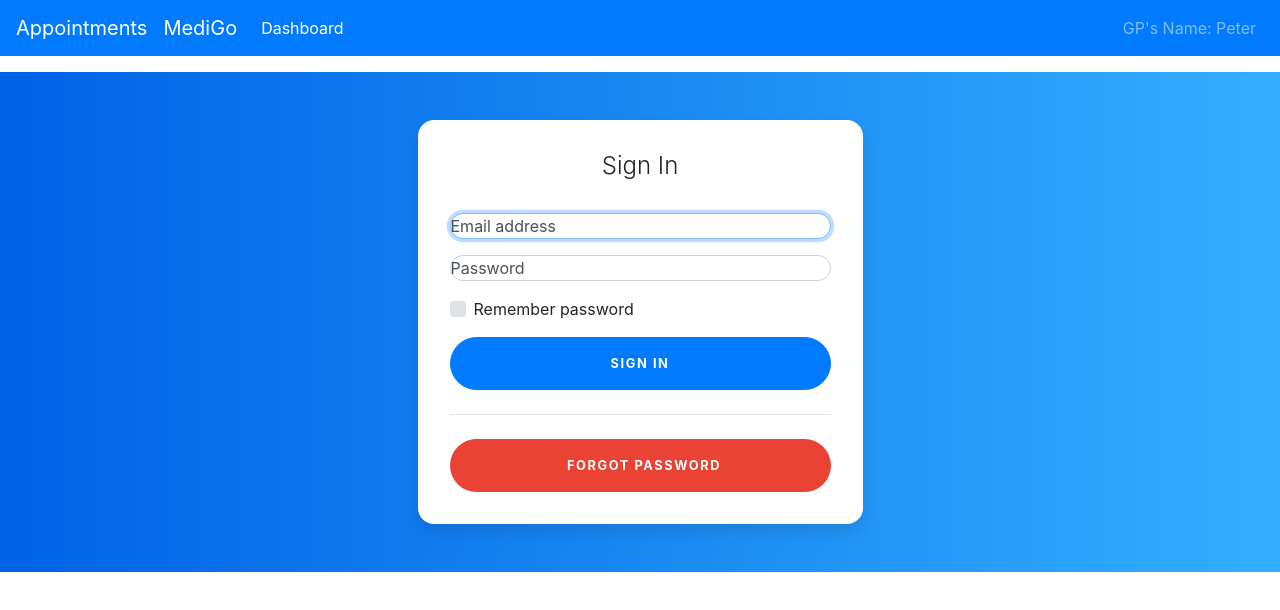
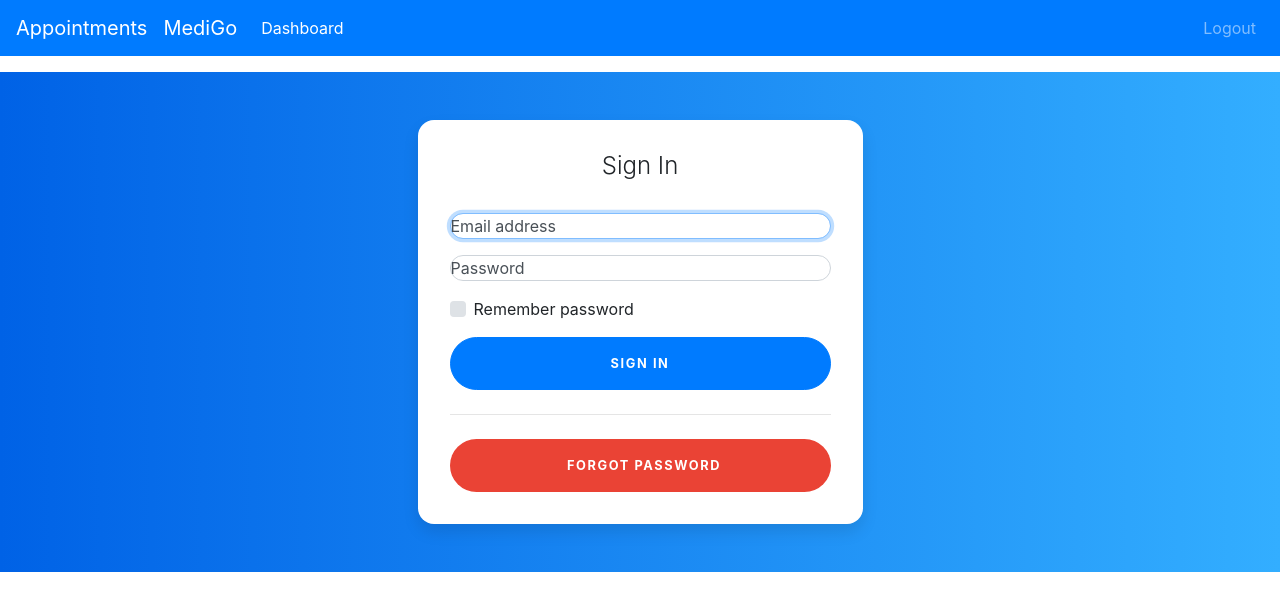
Before and after one commit to emko203/Pharma-Partners-Industry-Project, an Angular app in the folder Angular front-end/frontend/: page / in a window 1280 px wide. Shown: the top 610 px of the page. Built offline with nearby package versions, Linux system fonts and the light colour scheme.

Commit message:
Logout Added

```diff
--- a/Angular front-end/frontend/src/app/app.component.html
+++ b/Angular front-end/frontend/src/app/app.component.html
@@ -29,7 +29,7 @@
         </ul>
         <ul class="navbar-nav ml-auto">
             <li class="nav-item">
-                <a class="nav-link" href="#myAlert" data-toggle="collapse">GP's Name: Peter</a>
+                <a class="nav-link" (click) ='logout()' href="#myAlert" data-toggle="collapse">Logout</a>
             </li>
         </ul>
     </div>
--- a/Angular front-end/frontend/src/app/app.component.ts
+++ b/Angular front-end/frontend/src/app/app.component.ts
@@ -1,4 +1,5 @@
 import { Component } from '@angular/core';
+import { AuthService } from './service/auth.service';
 
 @Component({
   selector: 'app-root',
@@ -7,8 +8,13 @@ import { Component } from '@angular/core';
 })
 export class AppComponent {
   title: string;
-  constructor() {
+  constructor(private authService: AuthService) {
     this.title = 'Pharmapartners Application';
+
+
   }
 
+  logout(){
+    this.authService.logout();
+  }
 }
```
